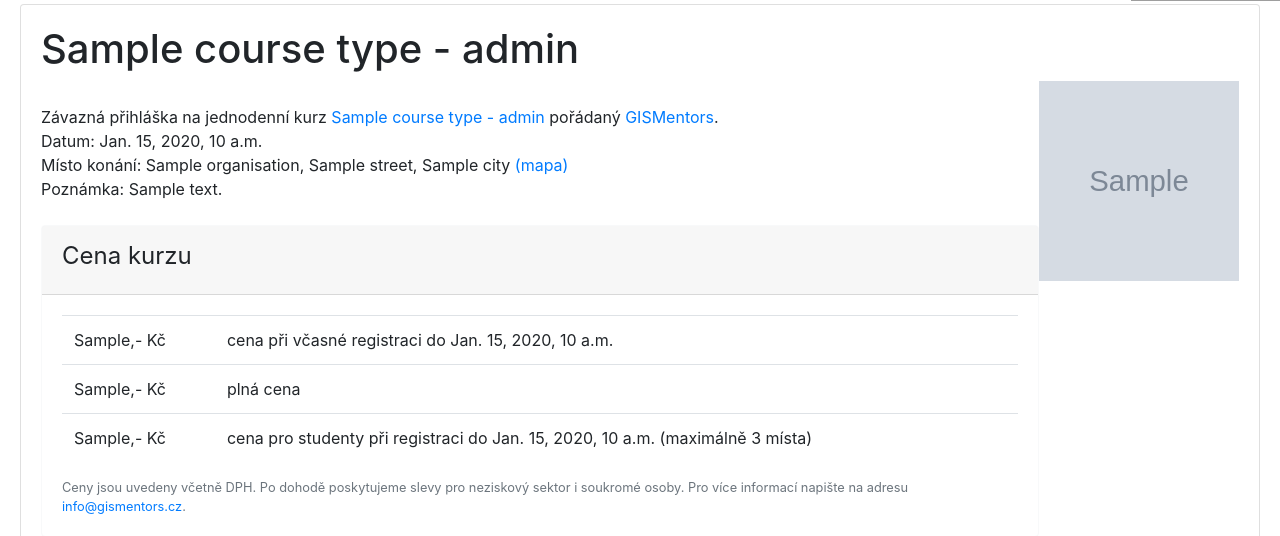
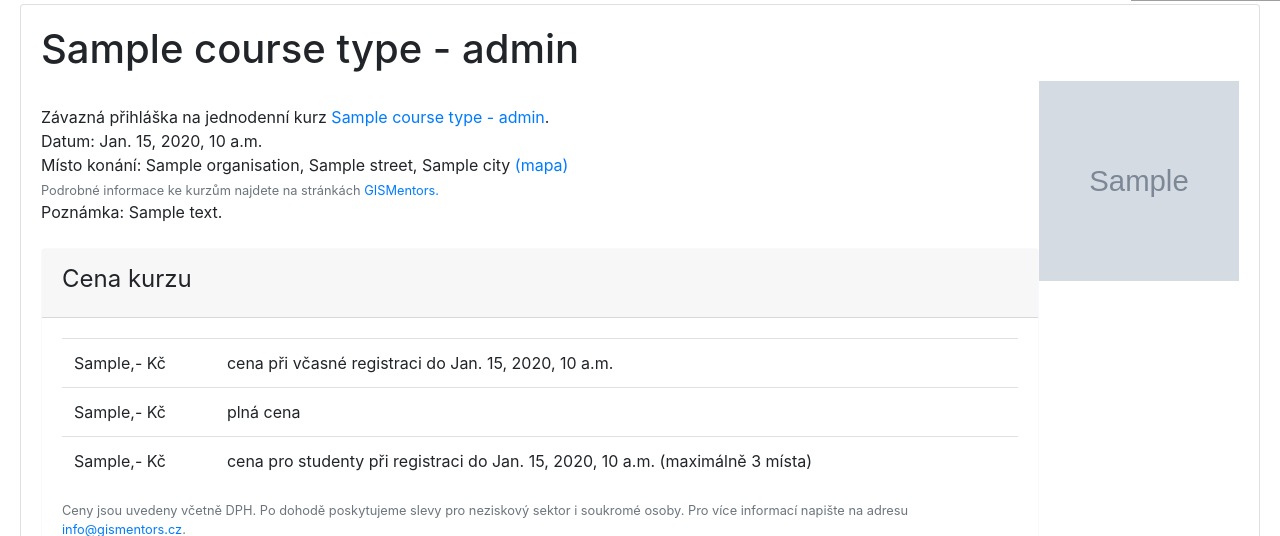
Before and after one commit to OpenGeoLabs/gismentors-registration, a Django app: template registration/templates/course-forms.html in a window 1280 px wide. Shown: the part 148-684 px from the top of the page. Run offline with Django 3.2, Linux system fonts and the light colour scheme; the template is opened without the code that fills it: most values are stand-ins (such as "Sample title", 1, 10 or a date in 2020); grey boxes marked "Sample" are stand-in pictures; form fields are guessed from the names that the template uses; some libraries are stand-ins or nearby versions; grey boxes are pictures that could not be loaded.

Commit message:
Issue #39 - add link to course info

```diff
--- a/registration/templates/course-forms.html
+++ b/registration/templates/course-forms.html
@@ -20,13 +20,16 @@
 <img class="course_logo" src="{{ course.course_type.image.url }}" />
 <br>
 <div>
-Závazná přihláška na jednodenní kurz <a href="{{ course.course_type.detail }}" target="_blank">{{ course.course_type.title }}{% if level is not none %} - {{ level }}{% endif %}</a>
-pořádaný <a href="http://gismentors.cz" target="_blank">GISMentors</a>.
+Závazná přihláška na jednodenní kurz <a href="{{ course.course_type.detail }}" target="_blank">{{ course.course_type.title }}{% if level is not none %} - {{ level }}{% endif %}</a>.
 </div>
 <div>Datum: {{ course.date }}</div>
 <div>Místo konání: {{ course.location.organisation }},
   {{ course.location.street }}, {{ course.location.city }}
   <a href="https://www.openstreetmap.org/?mlat={{ course.location.y }}&mlon={{ course.location.x }}&zoom=16" target="_blank">(mapa)</a>
+</div>
+<div>
+    <small id="prices" class="form-text text-muted">Podrobné informace ke kurzům najdete na stránkách <a href="http://gismentors.cz/skoleni/info/" target="_blank">GISMentors.</a>
+    </small>
 </div>
 {% if course.note %}
 <div>
```
